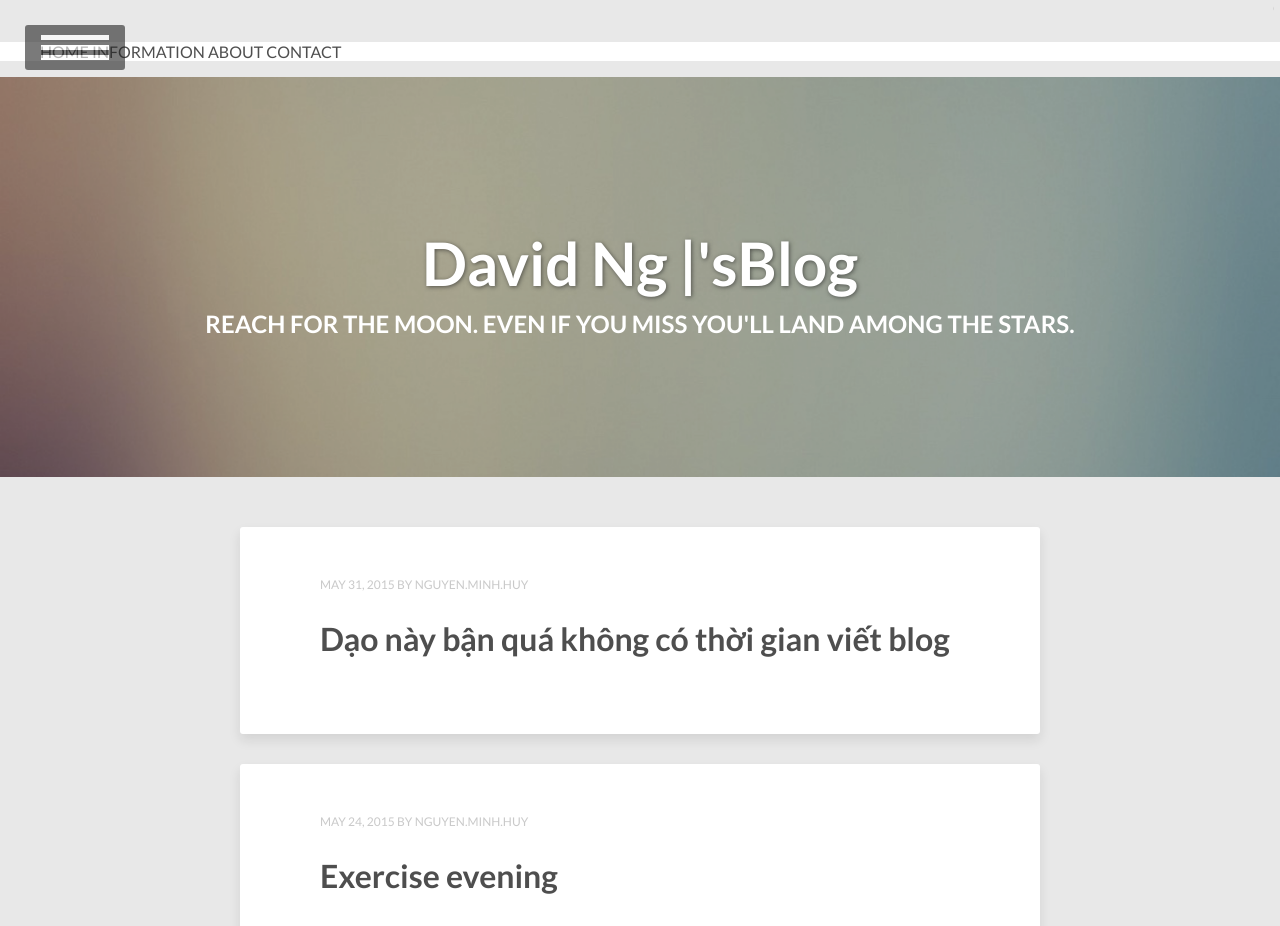
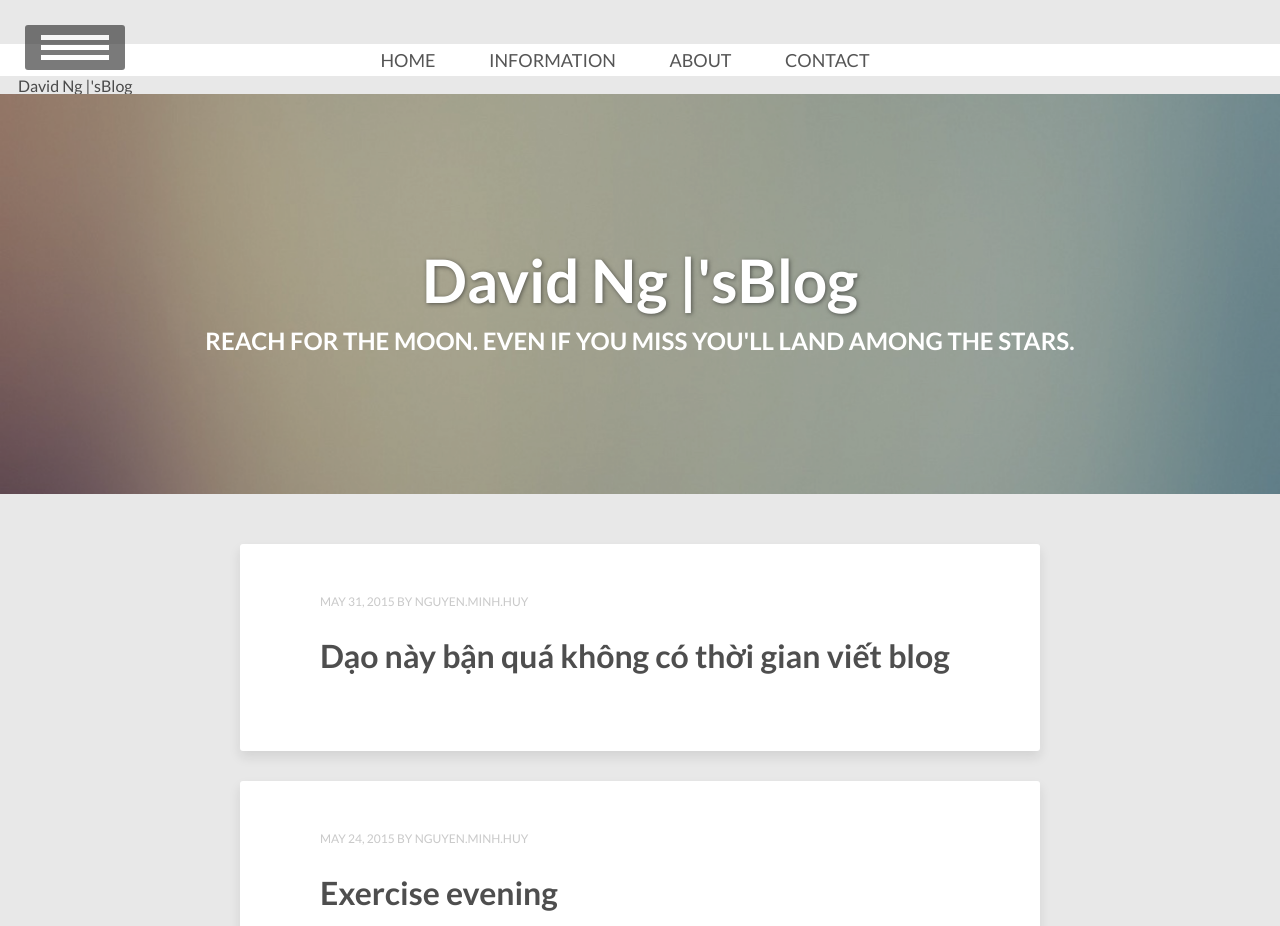
Before and after one commit to vareisen/vareisen.github.io, a Jekyll site: the page built from index.html, in a window 1280 px wide. Shown: the top 926 px of the page. Built offline with Jekyll 4.4.1, drawn with Linux system fonts in a browser that asks for light colours; the list of posts is cut into pages by our own code; comment, search, counter and statistics services are not loaded.

Commit message:
Update head.html

```diff
--- a/_includes/head.html
+++ b/_includes/head.html
@@ -72,14 +72,31 @@
 }
 #navi-bar{
     background-color: #fff;
+    font-size: 18px;
+    text-align: center;
+
 }
 #navi-bar ul {
     list-style-type: none;
+    padding-left: 0;
+    padding-top: 5px;
+    padding-bottom: 5px;
 }
 #navi-bar ul li {
     display: inline;
+    margin-right: 30px;
 }
-
+#navi-bar ul li a {
+    text-decoration: none;
+    color: #555;
+    padding: 5px 10px;
+    border-radius: 5px;
+    transition: color 0.3s, background 0.3s;
+}
+#navi-bar ul li a:hover {
+    color: #fff;
+    background-color: ;
+}
 </style>
 <p class="pos_fixed"><a href="http://minhhuy150894.github.io/">David Ng |'sBlog</a></p>
 
```
